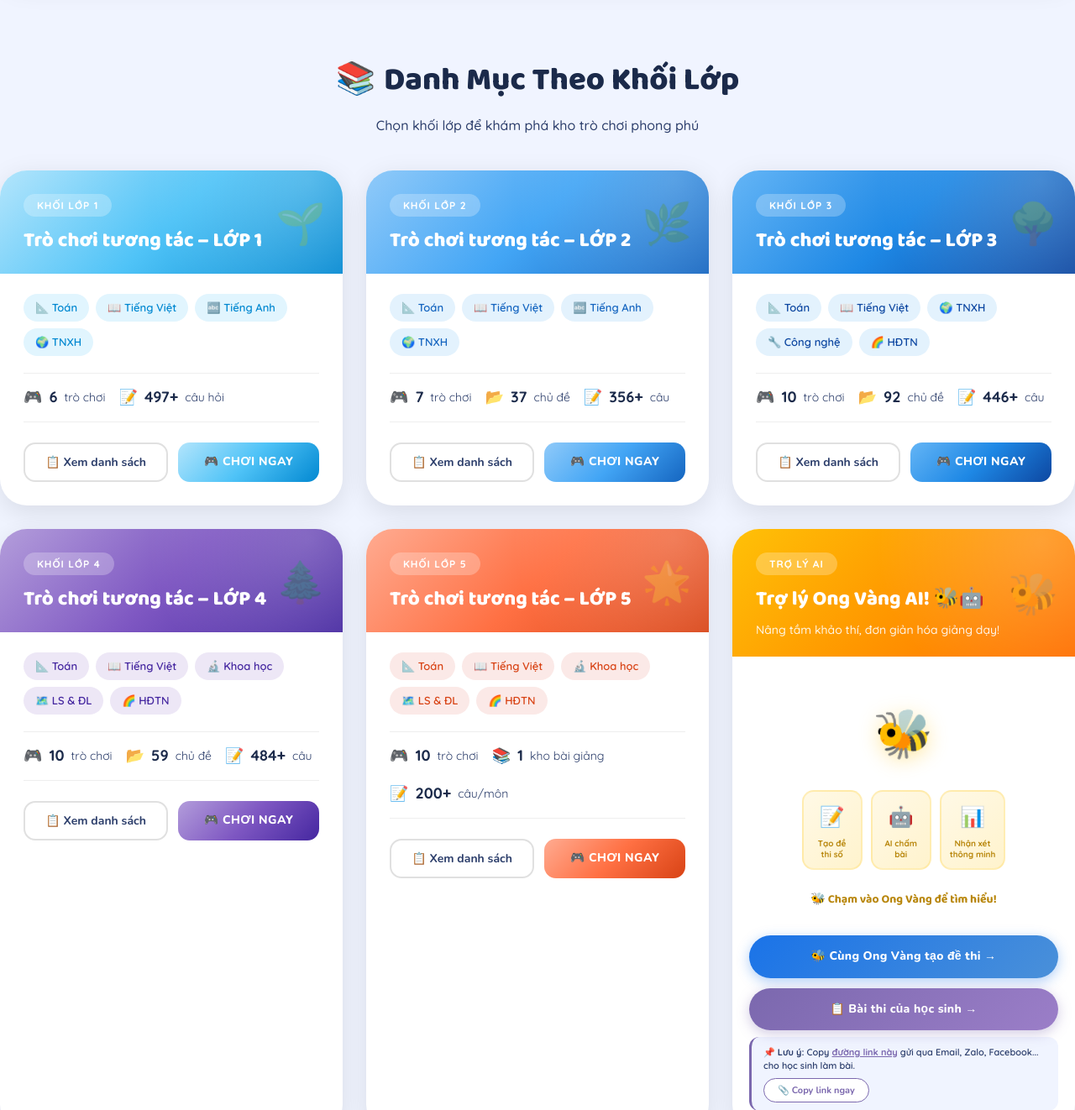
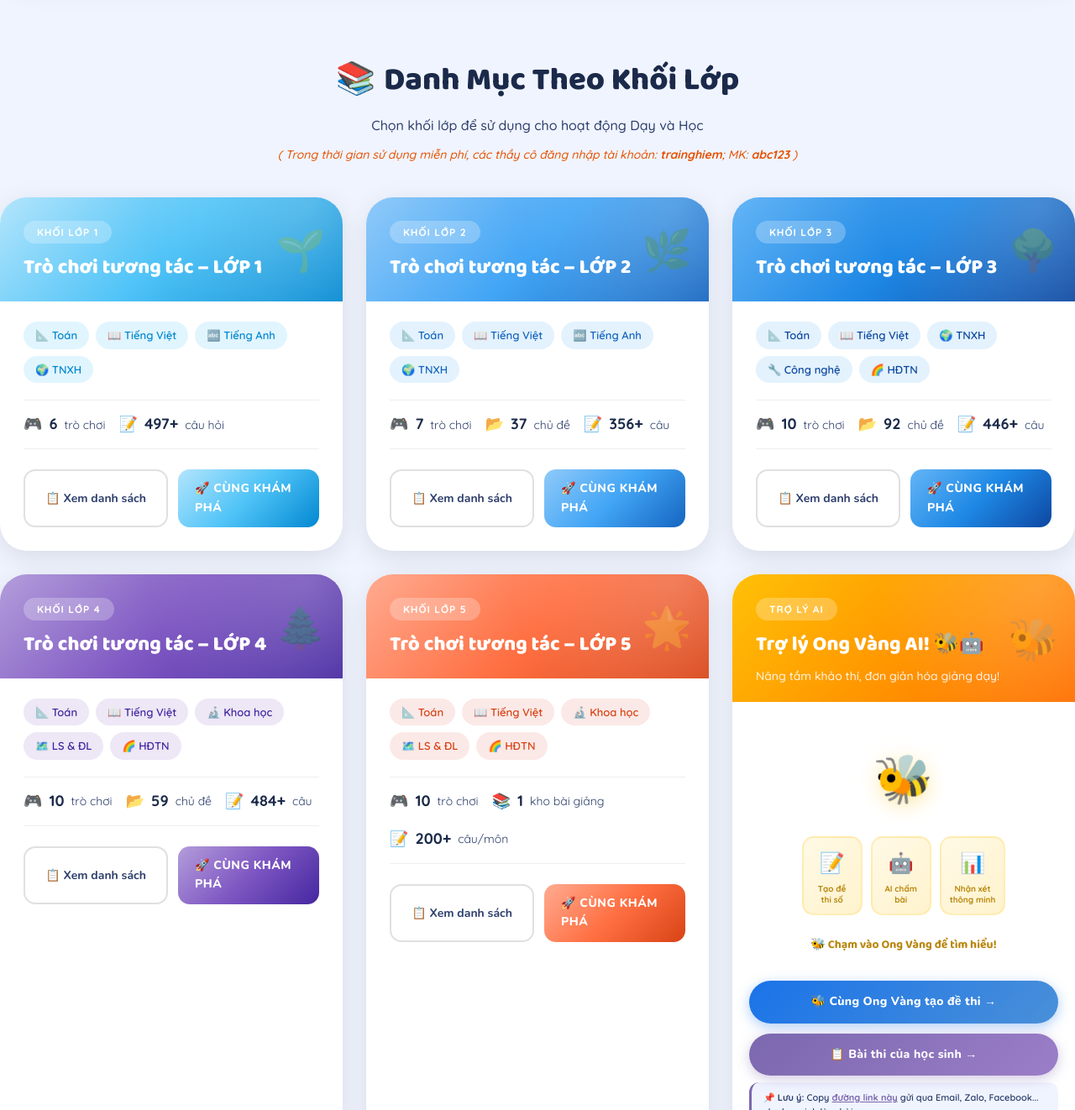
Before and after one commit to hososotruonghoc/khohoclieuso, a plain HTML site: page index.html in a window 1280 px wide. Shown: the part 2120-3442 px from the top of the page at 84% size. Drawn offline with nearby package versions, Linux system fonts and the light colour scheme.

Commit message:
Update index.html

```diff
--- a/index.html
+++ b/index.html
@@ -1528,7 +1528,8 @@ body {
 <!-- ===== DANH MỤC KHỐI LỚP ===== -->
 <section class="class-section container">
   <h2 class="section-title reveal"><span class="icon">📚</span>Danh Mục Theo Khối Lớp</h2>
-  <p class="section-subtitle reveal">Chọn khối lớp để khám phá kho trò chơi phong phú</p>
+  <p class="section-subtitle reveal">Chọn khối lớp để sử dụng cho hoạt động Dạy và Học</p>
+  <p class="section-subtitle reveal" style="font-style:italic;color:#e65100;font-size:14px;margin-top:-30px;">( Trong thời gian sử dụng miễn phí, các thầy cô đăng nhập tài khoản: <strong>trainghiem</strong>; MK: <strong>abc123</strong> )</p>
   <div class="class-grid">
 
     <!-- LỚP 1 -->
@@ -1557,7 +1558,7 @@ body {
         </div>
         <div class="class-actions">
           <button class="btn-view" onclick="openModal(1)">📋 Xem danh sách</button>
-          <a class="btn-play" href="https://hososotruonghoc.github.io/gametuongtaclop1" target="_blank" style="text-decoration:none;">🎮 CHƠI NGAY</a>
+          <a class="btn-play" href="https://hososotruonghoc.github.io/gametuongtaclop1" target="_blank" style="text-decoration:none;">🚀 Cùng khám phá</a>
         </div>
       </div>
     </div>
@@ -1592,7 +1593,7 @@ body {
         </div>
         <div class="class-actions">
           <button class="btn-view" onclick="openModal(2)">📋 Xem danh sách</button>
-          <a class="btn-play" href="https://hososotruonghoc.github.io/gametuongtaclop2" target="_blank" style="text-decoration:none;">🎮 CHƠI NGAY</a>
+          <a class="btn-play" href="https://hososotruonghoc.github.io/gametuongtaclop2" target="_blank" style="text-decoration:none;">🚀 Cùng khám phá</a>
         </div>
       </div>
     </div>
@@ -1628,7 +1629,7 @@ body {
         </div>
         <div class="class-actions">
           <button class="btn-view" onclick="openModal(3)">📋 Xem danh sách</button>
-          <a class="btn-play" href="https://hososotruonghoc.github.io/gametuongtaclop3" target="_blank" style="text-decoration:none;">🎮 CHƠI NGAY</a>
+          <a class="btn-play" href="https://hososotruonghoc.github.io/gametuongtaclop3" target="_blank" style="text-decoration:none;">🚀 Cùng khám phá</a>
         </div>
       </div>
     </div>
@@ -1664,7 +1665,7 @@ body {
         </div>
         <div class="class-actions">
           <button class="btn-view" onclick="openModal(4)">📋 Xem danh sách</button>
-          <a class="btn-play" href="https://hososotruonghoc.github.io/gametuongtaclop4" target="_blank" style="text-decoration:none;">🎮 CHƠI NGAY</a>
+          <a class="btn-play" href="https://hososotruonghoc.github.io/gametuongtaclop4" target="_blank" style="text-decoration:none;">🚀 Cùng khám phá</a>
         </div>
       </div>
     </div>
@@ -1700,7 +1701,7 @@ body {
         </div>
         <div class="class-actions">
           <button class="btn-view" onclick="openModal(5)">📋 Xem danh sách</button>
-          <a class="btn-play" href="https://hososotruonghoc.github.io/gametuongtac" target="_blank" style="text-decoration:none;">🎮 CHƠI NGAY</a>
+          <a class="btn-play" href="https://hososotruonghoc.github.io/gametuongtac" target="_blank" style="text-decoration:none;">🚀 Cùng khám phá</a>
         </div>
       </div>
     </div>
```
